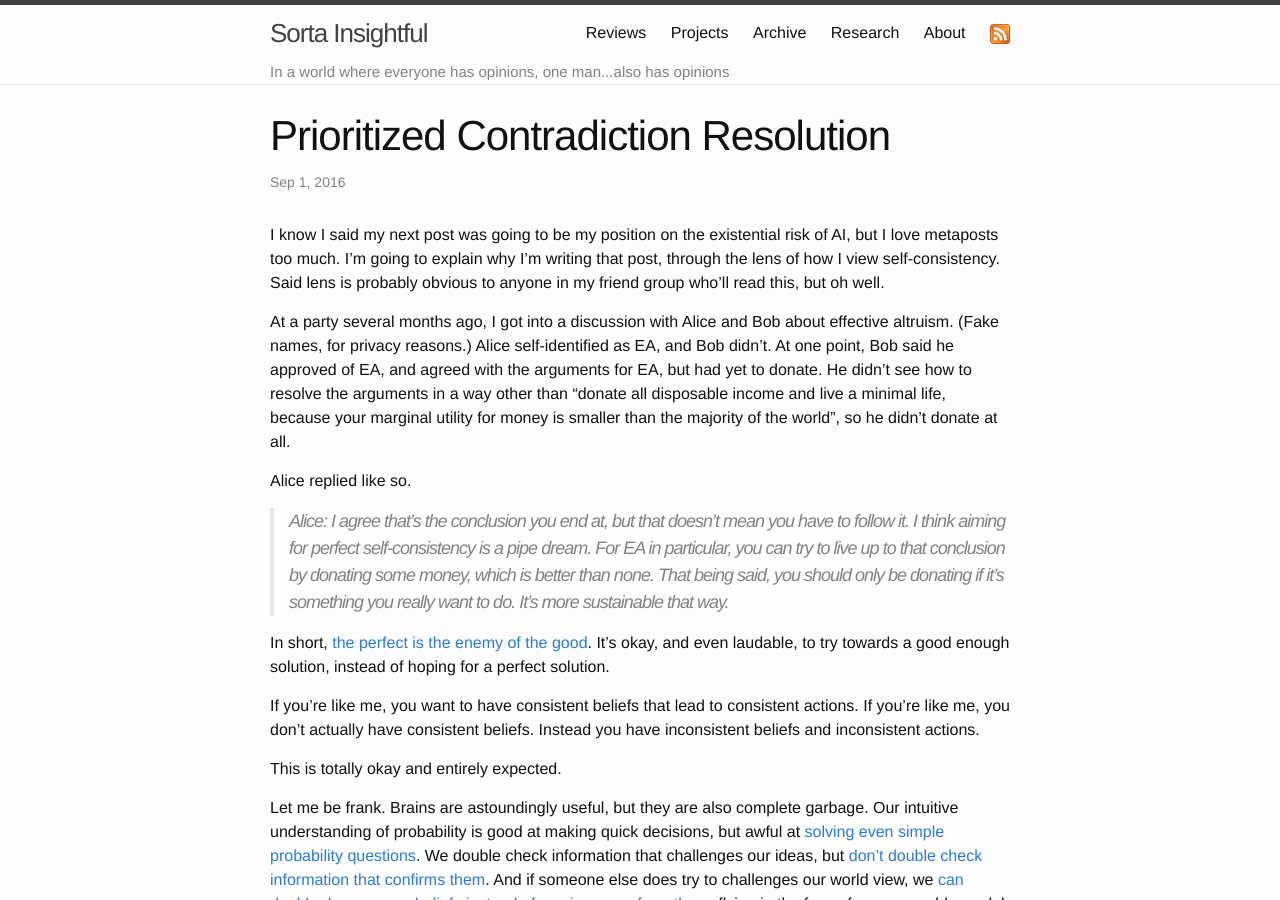
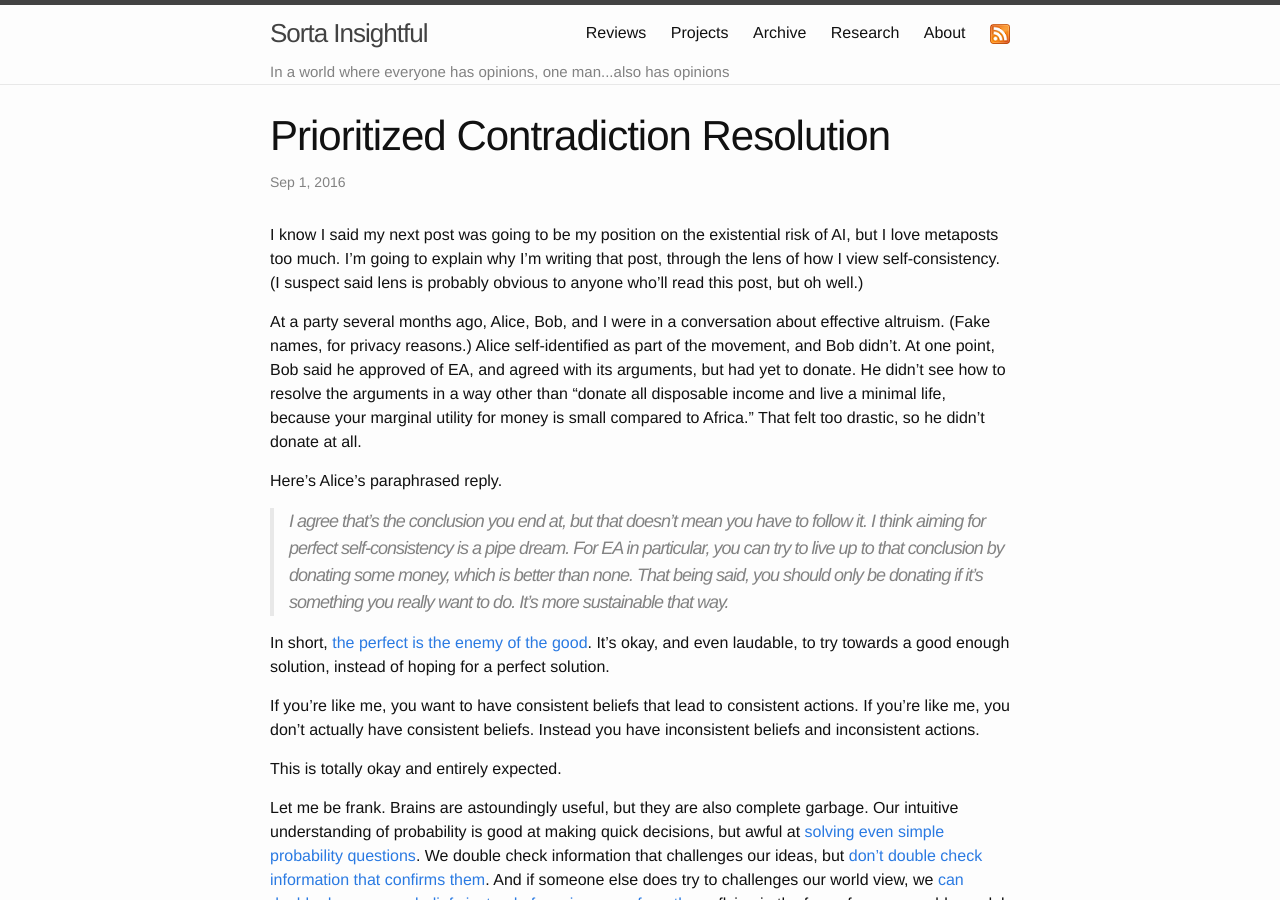
Before and after one commit to alexirpan/alexirpan.github.io, a Jekyll site: the page built from _posts/2016-09-01-contradictions.markdown, in a window 1280 px wide and 900 px high. Built offline with Jekyll 4.4.1, drawn with Linux system fonts in a browser that asks for light colours.

Commit message:
Saving work so far

```diff
--- a/_posts/2016-09-01-contradictions.markdown
+++ b/_posts/2016-09-01-contradictions.markdown
@@ -6,20 +6,21 @@ date:   2016-09-01 00:10:00 -0700
 
 I know I said my next post was going to be my position on the existential risk
 of AI, but I love metaposts too much. I'm going to explain why I'm writing that
-post, through the lens of how I view self-consistency. Said lens is probably
-obvious to anyone in my friend group who'll read this, but oh well.
+post, through the lens of how I view self-consistency. (I suspect said lens is
+probably obvious to anyone who'll read this post, but oh well.)
 
-At a party several months ago, I got into a discussion with Alice and Bob
+At a party several months ago, Alice, Bob, and I were in a conversation
 about effective altruism. (Fake names, for privacy reasons.)
-Alice self-identified as EA, and Bob didn't. At one point, Bob said he approved
-of EA, and agreed with the arguments for EA, but had yet to donate. He didn't
-see how to resolve the arguments in a way other than "donate all disposable
-income and live a minimal life, because your marginal utility for money is
-smaller than the majority of the world", so he didn't donate at all.
+Alice self-identified as part of the movement, and Bob didn't.
+At one point, Bob said he approved of EA, and agreed with its arguments,
+but had yet to donate. He didn't see how to resolve the arguments in a way
+other than "donate all disposable income and live a minimal life, because your
+marginal utility for money is small compared to Africa." That felt too drastic,
+so he didn't donate at all.
 
-Alice replied like so.
+Here's Alice's paraphrased reply.
 
-> Alice: I agree that's the conclusion you end at, but that doesn't mean you
+> I agree that's the conclusion you end at, but that doesn't mean you
 > have to follow it. I think aiming for perfect self-consistency is a pipe dream.
 > For EA in particular, you can try to live up to that conclusion by donating
 > some money, which is better than none. That being said, you should only be
@@ -68,6 +69,7 @@ engine to reason about the world is an amusing comedy, and we just have to
 deal with it.
 
 \*\*\*
+{: .centered }
 
 Well. Actually, it's not hopeless. Brains can be self-consistent too.
 
```
